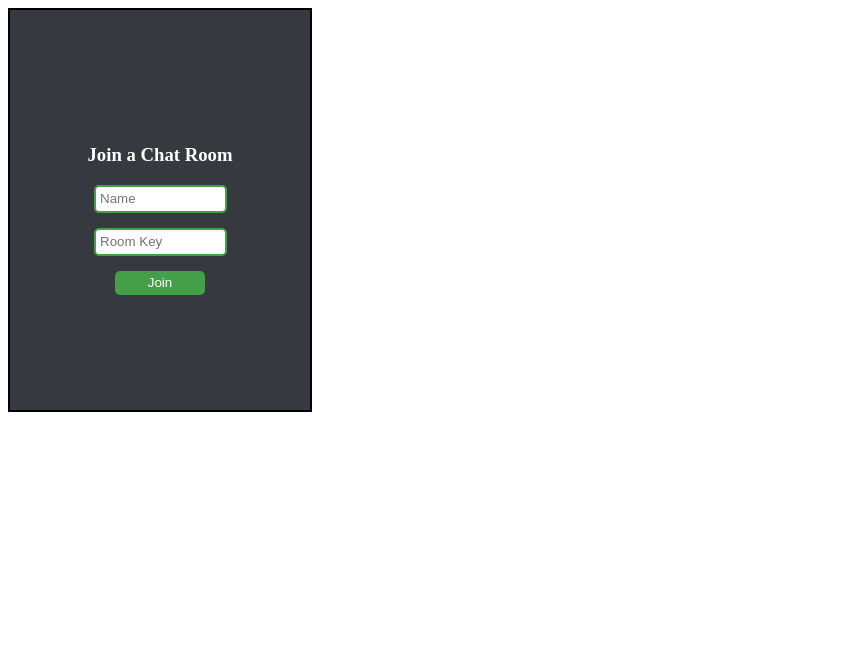
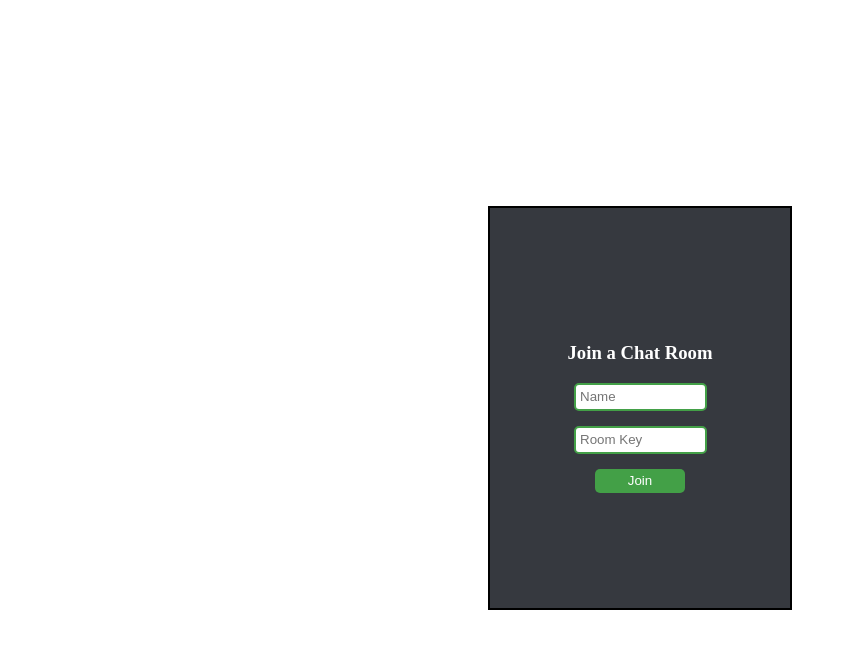
Before and after one commit to RegisRay/Mr-Chat, a React (Create React App) app in the folder client/: page / in a window 1280 px wide. Shown: the top 648 px of the page, without its empty margins (0-847 px from the left). Built offline with nearby package versions, Linux system fonts and the light colour scheme; no server answers.

Commit message:
Add an app wrapper

```diff
--- a/client/src/App.js
+++ b/client/src/App.js
@@ -21,7 +21,7 @@ function App() {
   };
 
   return (
-    <div className="">
+    <div className="App">
       {!showChat ? (
         <div className="joinChatContainer">
           <h3 className="header">Join a Chat Room</h3>
```
